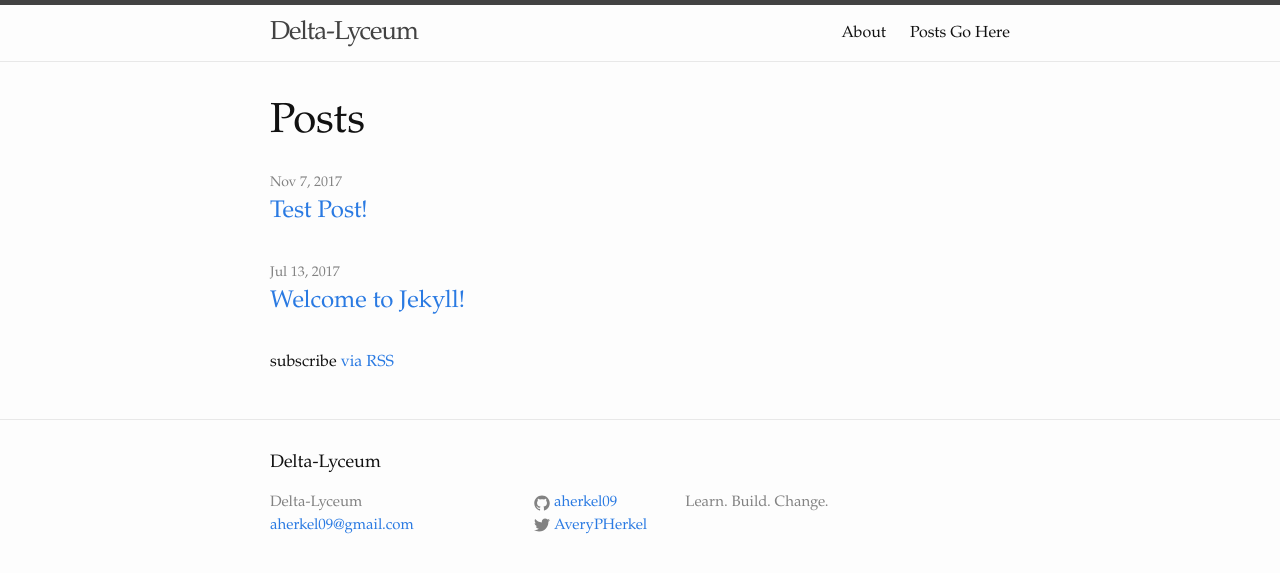
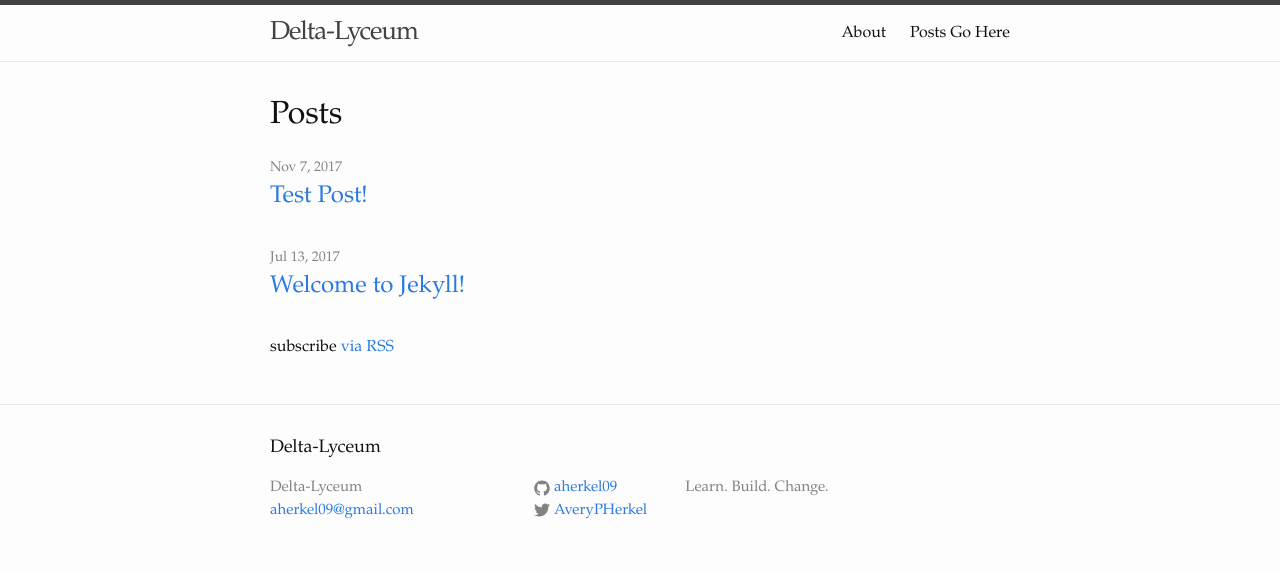
Before and after one commit to DeltaLyceum/aherkel09.github.io, a Jekyll site: the page built from index.html, in a window 1280 px wide. Shown: the top 573 px of the page. Built offline with Jekyll 4.4.1, drawn with Linux system fonts in a browser that asks for light colours.

Commit message:
Update _layout.scss

```diff
--- a/_sass/_layout.scss
+++ b/_sass/_layout.scss
@@ -172,7 +172,7 @@
 }
 
 .page-heading {
-    font-size: 42px;
+    font-size: 32px;
 }
 
 .post-list {
```
